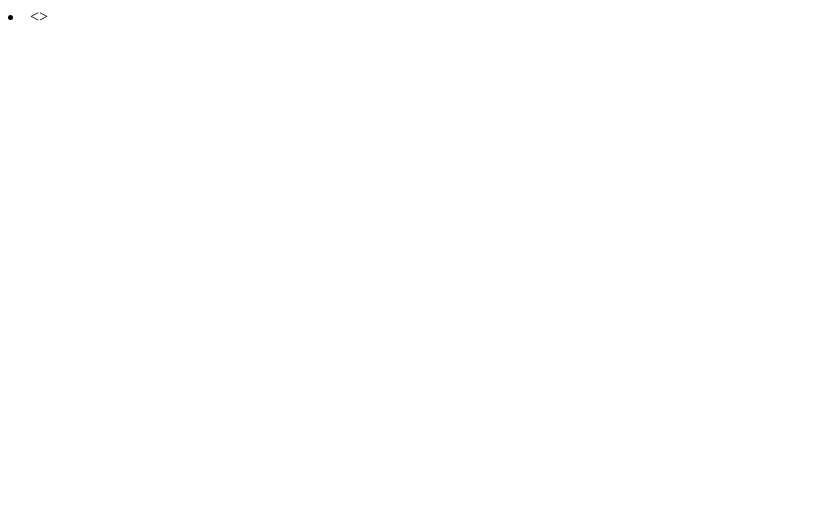
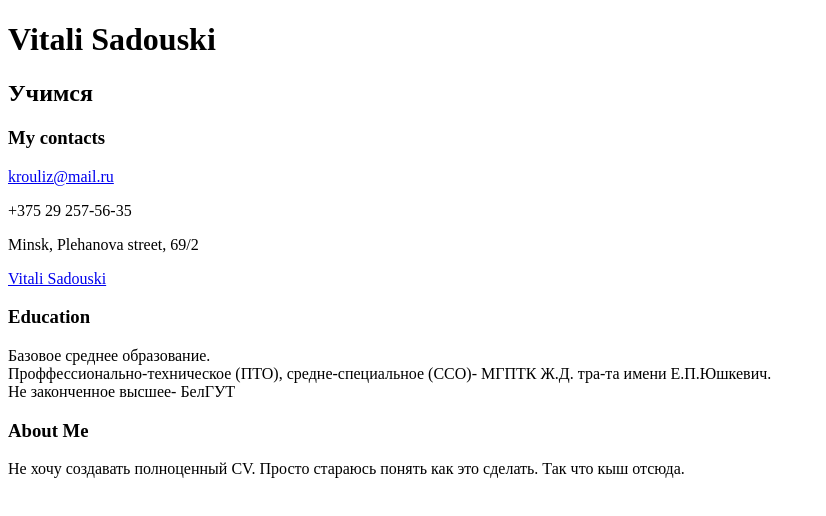
Before and after one commit to Krouliz/rsschool-cv, a plain HTML site: page index.html in a window 1280 px wide. Shown: the whole page, without its empty margins (0-826 px from the left). Drawn offline with Linux system fonts and the light colour scheme.

Commit message:
redact index

```diff
--- a/index.html
+++ b/index.html
@@ -1,3 +1,32 @@
+<!DOCTYPE html>
+<html lang="en">
 <head>
-    <li>
-        <>
+    <meta charset="UTF-8">
+    <meta http-equiv="X-UA-Compatible" content="IE=edge">
+    <meta name="viewport" content="width=device-width, initial-scale=1.0">
+    <title>Document</title>
+</head>
+<header>
+    <h1>Vitali Sadouski</h1>
+    <h2>Учимся</h2>
+</header>
+<body>
+    <div>
+        <section>
+            <h3>My contacts</h3>
+            <p><a href="https://krouliz@mail.ru">krouliz@mail.ru</a></p>
+            <p>+375 29 257-56-35</p>
+            <p>Minsk, Plehanova street, 69/2</p>
+            <p><a href="https://vk.com/krouliz">Vitali Sadouski</a></p>
+        </section>
+    </div>
+    <div>
+        <h3>Education</h3>
+        <p>Базовое среднее образование. <br>Проффессионально-техническое (ПТО), средне-специальное (ССО)- МГПТК Ж.Д. тра-та имени Е.П.Юшкевич.<br> Не законченное высшее- БелГУТ</p>
+    </div>
+    <div>
+        <h3>About Me</h3>
+        <p>Не хочу создавать полноценный CV. Просто стараюсь понять как это сделать. Так что кыш отсюда.</p>
+    </div>
+</body>
+</html>
```
